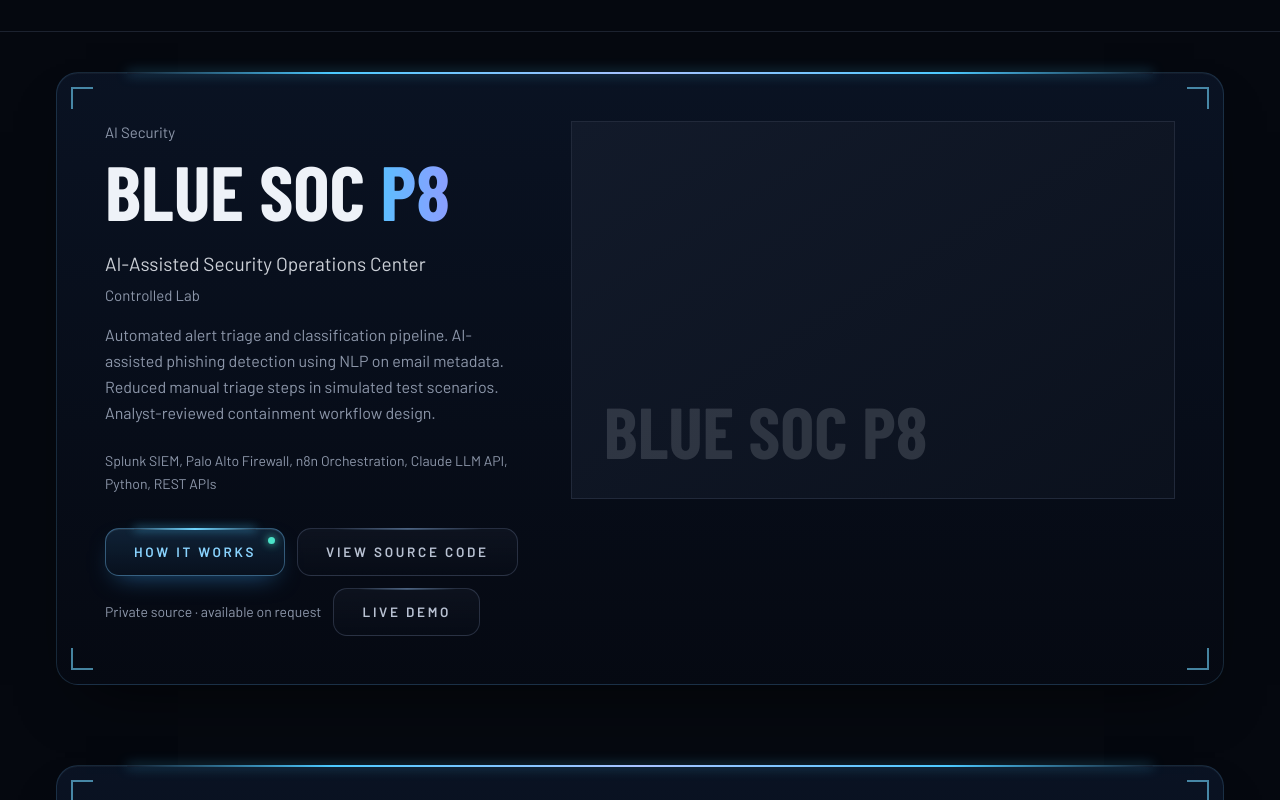
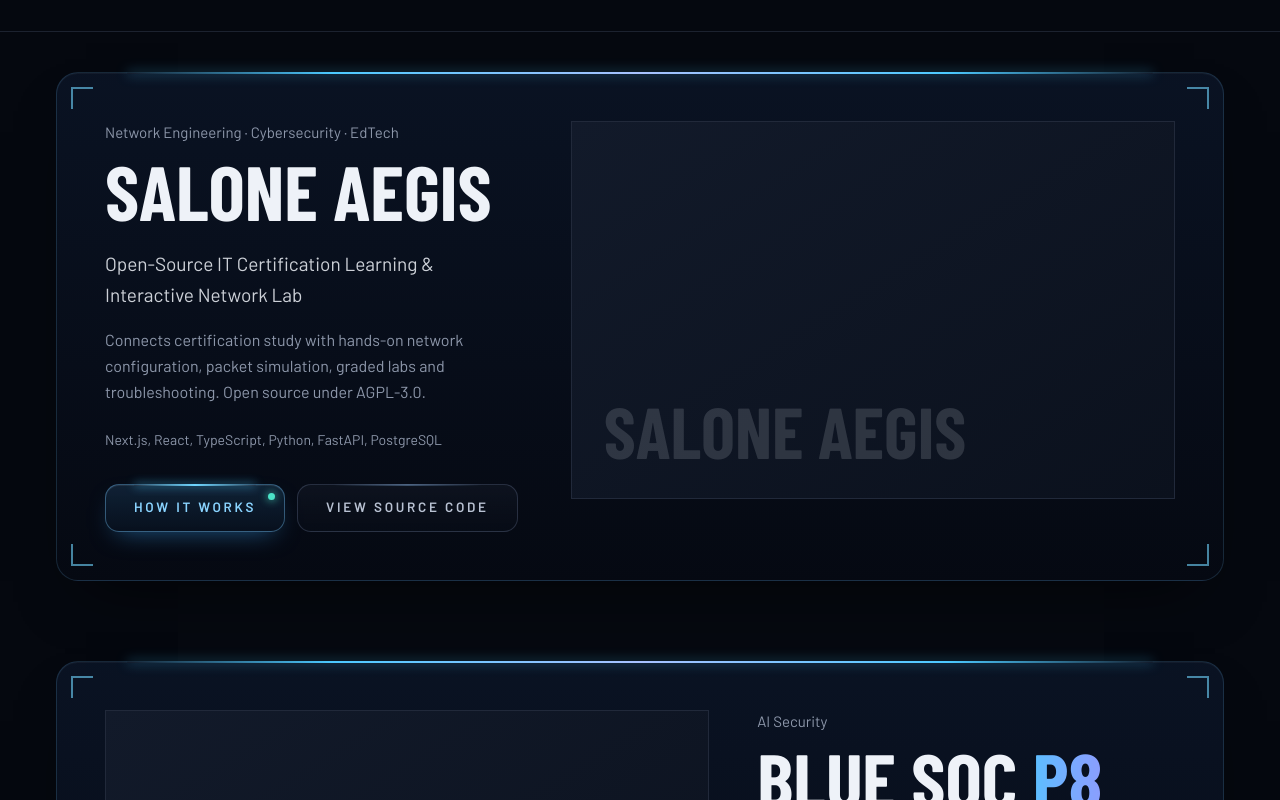
Before and after one commit to kamara1994/portfolio, a Next.js app: page / in a window 1280 px wide. Shown: the part 740-1540 px from the top of the page. Built offline with nearby package versions, Linux system fonts and the light colour scheme.

Commit message:
Feature SALONE AEGIS open-source network lab in portfolio

```diff
--- a/data/projects.ts
+++ b/data/projects.ts
@@ -28,6 +28,33 @@ export interface Project {
 }
 
 const projectList: Project[] = [
+  {
+    id: 'salone-aegis',
+    placement: 'flagship',
+    num: '14',
+    title: 'SALONE AEGIS',
+    subtitle: 'Open-Source IT Certification Learning & Interactive Network Lab',
+    category: 'Network Engineering · Cybersecurity · EdTech',
+    duration: '2026 – Present',
+    role: 'Creator & Platform Developer',
+    status: 'in-development',
+    description: 'AEGIS is an open-source learning and network-lab platform focused initially on Cisco CCNA. It combines an interactive study book, flashcards, practice exams, AI-assisted tutoring, a browser-based network lab and graded troubleshooting exercises. Its Next.js interface can run independently in simulated mock mode; an integrated FastAPI operator backend is also under development.',
+    problem: 'IT certification learners need a way to move from theory to practical configuration, troubleshooting and assessment without switching between disconnected learning tools.',
+    approach: 'Built an integrated learning and lab experience with drag-and-drop devices, cable connections, IOS-style configuration, physical and rack views, packet inspection and step-by-step OSI simulation. The operator backend separates API, orchestration, AI, telemetry and outbox processes and persists evidence and events.',
+    outcome: 'The public repository contains a runnable offline study and simulated lab interface, assessment features and an integrated development backend. Live infrastructure integration and production acceptance remain unfinished; no production readiness is claimed.',
+    impact: 'Connects certification study with hands-on network configuration, packet simulation, graded labs and troubleshooting. Open source under AGPL-3.0.',
+    stack: ['Next.js', 'React', 'TypeScript', 'Python', 'FastAPI', 'PostgreSQL', 'Redis Streams', 'Docker Compose', 'Keycloak'],
+    architecture: [
+      'Next.js learning interface → CCNA lessons, practice exams and scenario exercises',
+      'Browser network lab → device topology, cabling and IOS-style simulated configuration',
+      'Mock lab → packet inspection and step-by-step simulation',
+      'Live-mode frontend proxy → FastAPI gateway (development)',
+      'FastAPI → PostgreSQL records, jobs and audit evidence',
+      'Separate workers → orchestration, AI, telemetry and Redis Streams outbox',
+    ],
+    github: 'https://github.com/kamara1994/salone-aegis-platform',
+    featured: true,
+  },
   {
     id: 'blue-soc-p8',
     placement: 'flagship',
```
